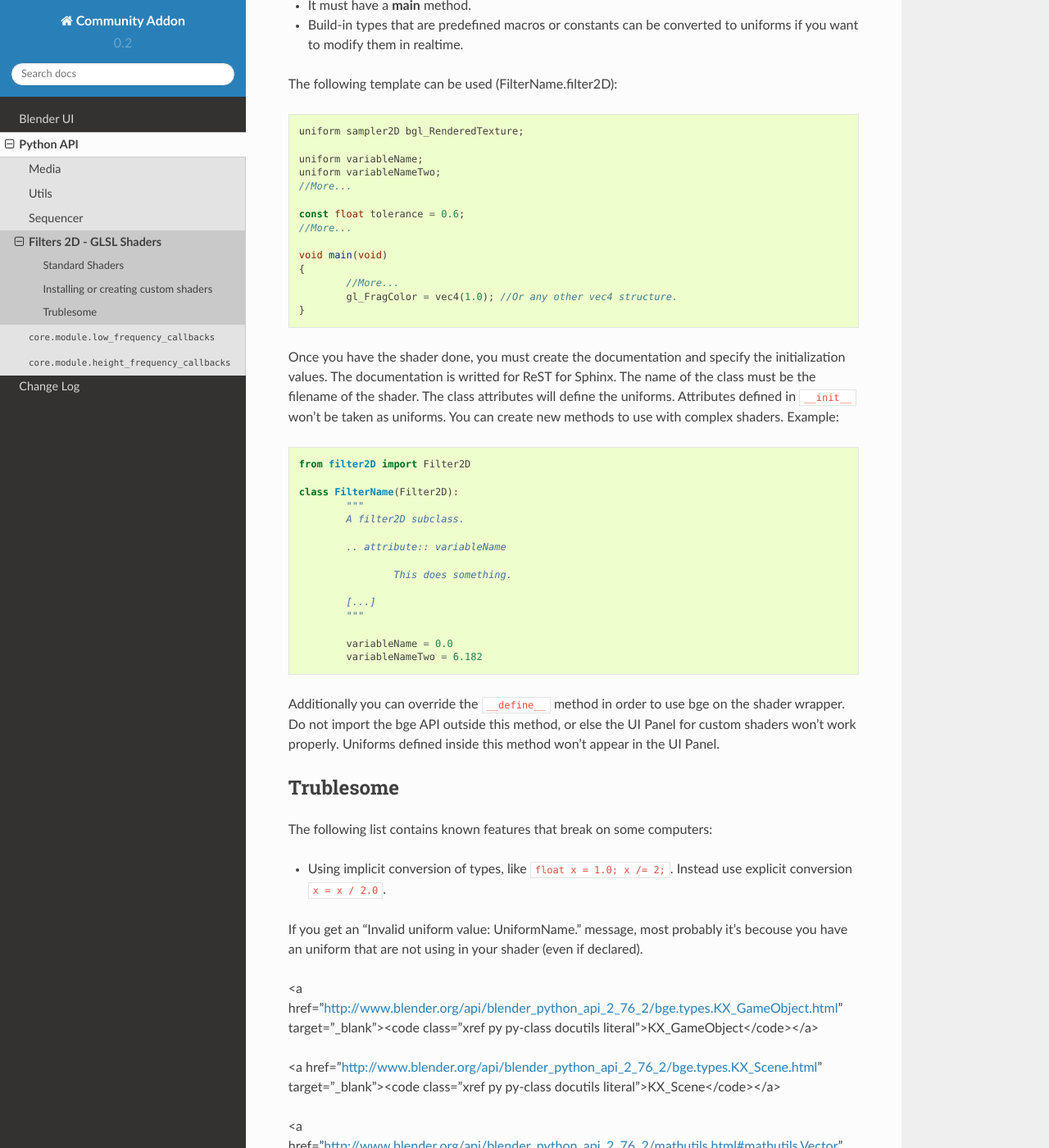
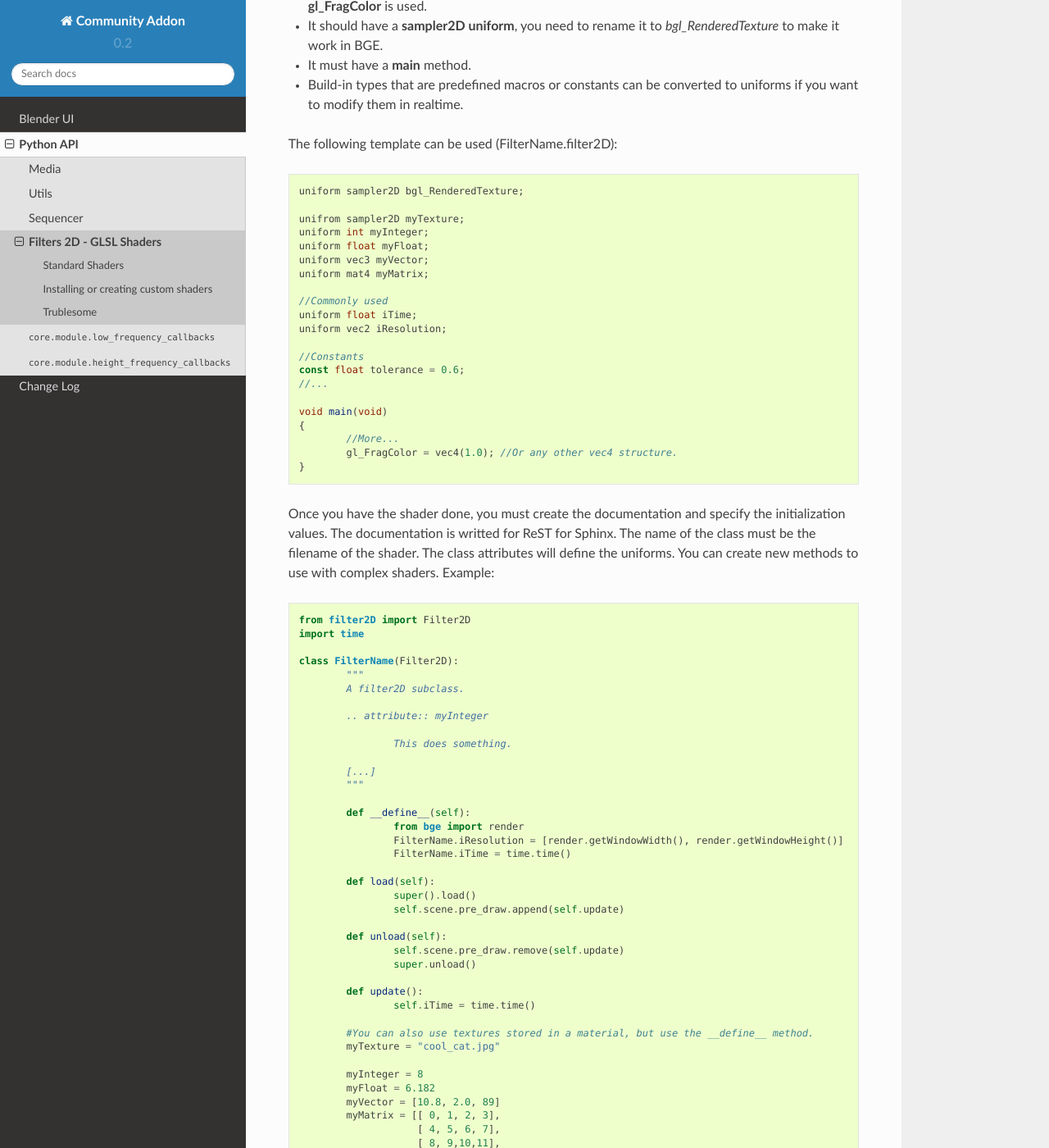
Before and after one commit to elmeunick9/UPBGE-CommunityAddon, a Sphinx documentation site: the page built from documentation/source/api/filter2D.rst, in a window 1280 px wide and 1400 px high, scrolled down 1282 px. Shown: the whole window at 82% size. Built offline with Sphinx 7.4.7 and the Read the Docs theme 2.0.0, drawn with Linux system fonts in a browser that asks for light colours; some of the changed text lies outside the part shown.

Commit message:
Docs update

```diff
--- a/documentation/source/api/filter2D.rst
+++ b/documentation/source/api/filter2D.rst
@@ -9,6 +9,8 @@ Filters are GLSL shaders, a post-render phase where the image is edited to mod i
 Standard Shaders
 -----------------------------------
 Standard shaders can be used directly creatig an instance of a 2DFilter subclass. A shortcut to use them is the namescpace ``core.utils.filter2d``. Example:
+
+
 
 .. code-block:: python
 
@@ -22,10 +24,14 @@ Standard shaders can be used directly creatig an instance of a 2DFilter subclass
 		def onKeyRelease(self, keys):
 			if key.E in keys: self.vignetting.colorR = 0
 
+Shaders initialized from the UI can be accesed in python with the following path: ``bge.logic.globalDict["__reserved__"]["filter2D"][SceneName][Index]``.
+
 .. automodule:: core.glsl
 	:members:
 
 .. .. Debug
+
+
 
 Installing or creating custom shaders
 -----------------------------------------------
@@ -46,12 +52,19 @@ The following template can be used (FilterName.filter2D):
 
 	uniform sampler2D bgl_RenderedTexture;
 
-	uniform variableName;
-	uniform variableNameTwo;
-	//More...
+	unifrom sampler2D myTexture;
+	uniform int myInteger;
+	uniform float myFloat;
+	uniform vec3 myVector;
+	uniform mat4 myMatrix;
 
+	//Commonly used
+	uniform float iTime;
+	uniform vec2 iResolution;
+
+	//Constants
 	const float tolerance = 0.6;
-	//More...
+	//...
 
 	void main(void)
 	{
@@ -59,27 +72,58 @@ The following template can be used (FilterName.filter2D):
 		gl_FragColor = vec4(1.0); //Or any other vec4 structure.
 	}
 
-Once you have the shader done, you must create the documentation and specify the initialization values. The documentation is writted for ReST for Sphinx. The name of the class must be the filename of the shader. The class attributes will define the uniforms. Attributes defined in ``__init__`` won't be taken as uniforms. You can create new methods to use with complex shaders. Example:
+Once you have the shader done, you must create the documentation and specify the initialization values. The documentation is writted for ReST for Sphinx. The name of the class must be the filename of the shader. The class attributes will define the uniforms. You can create new methods to use with complex shaders. Example:
 
 .. code-block:: python
 
 	from filter2D import Filter2D
+	import time
 
 	class FilterName(Filter2D):
 		"""
 		A filter2D subclass.
 
-		.. attribute:: variableName
+		.. attribute:: myInteger
 
 			This does something.
 
 		[...]
 		"""
 
-		variableName = 0.0
-		variableNameTwo = 6.182
+		def __define__(self):
+			from bge import render
+			FilterName.iResolution = [render.getWindowWidth(), render.getWindowHeight()]
+			FilterName.iTime = time.time()
 
-Additionally you can override the ``__define__`` method in order to use bge on the shader wrapper. Do not import the bge API outside this method, or else the UI Panel for custom shaders won't work properly. Uniforms defined inside this method won't appear in the UI Panel.
+		def load(self):
+			super().load()
+			self.scene.pre_draw.append(self.update)
+
+		def unload(self):
+			self.scene.pre_draw.remove(self.update)
+			super.unload()
+
+		def update():
+			self.iTime = time.time()
+
+		#You can also use textures stored in a material, but use the __define__ method.
+		myTexture = "cool_cat.jpg"
+
+		myInteger = 8
+		myFloat = 6.182
+		myVector = [10.8, 2.0, 89]
+		myMatrix = [[ 0, 1, 2, 3],
+			    [ 4, 5, 6, 7],
+			    [ 8, 9,10,11],
+			    [12,13,14,15]]
+		[...]
+
+Additionally you can override the ``__define__`` method in order to use BGE on the shader wrapper. Do not import the BGE API at the module level, or else the UI Panel for custom shaders won't work properly. Uniforms defined inside this method won't appear in the UI Panel.
+
+Once an uniform is defined as a class method, in order to be modified on real-time it has to be accesed as an object attribute.
+
+
+
 
 
 Trublesome
```
Also changed, not shown: 2 other files.
